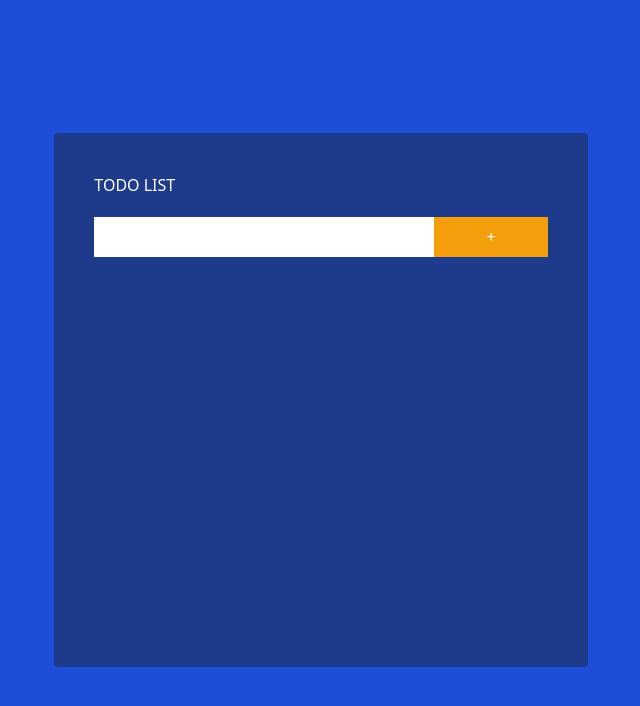
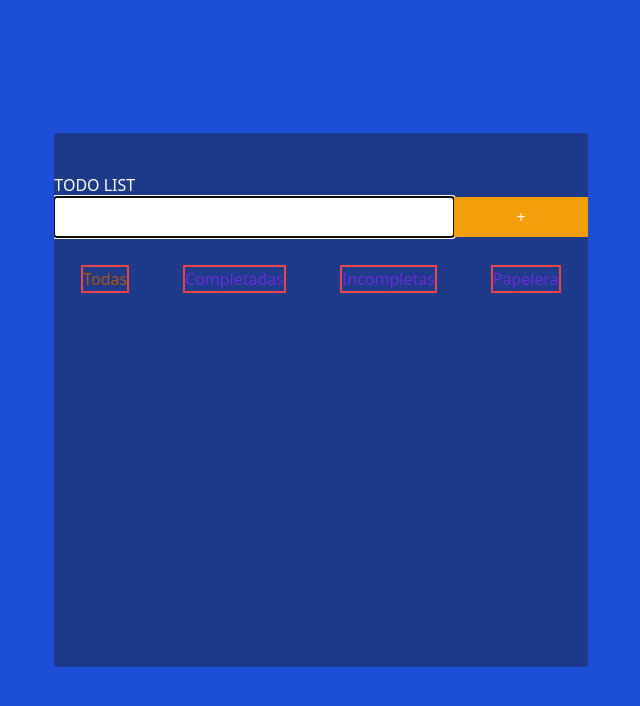
Before and after one commit to carlosAguinaga/todo-taidwind, a React (Create React App) app: page / in a window 1280 px wide. Shown: the top 706 px of the page, without its empty margins (319-959 px from the left). Built offline with nearby package versions, Linux system fonts and the light colour scheme.

Commit message:
feat: added filters

```diff
--- a/src/App.jsx
+++ b/src/App.jsx
@@ -3,64 +3,75 @@ import AddTodo from "./components/AddTodo";
 import TodoList from "./components/TodoList";
 import TodoItem from "./components/TodoItem";
 import { useEffect, useState } from "react";
-
-// const list = [
-//   {
-//     title: "Alimentar a mandarina",
-//     status: false,
-//   },
-//   {
-//     title: "Estudiar Javascript",
-//     status: true,
-//   },
-//   {
-//     title: "Preparar la comida",
-//     status: false,
-//   },
-// ];
+import FilterTask from "./components/FilterTask";
 
 function App() {
   const [todoTitle, setTodoTitle] = useState("");
-  const [todoArray, setTodoArray] = useState([]);
+  const [totalTask, setTotalTask] = useState([]);
+  const [currentFilter, setCurrentFilter] = useState("Todas");
 
-  const handleAddTodo = () => {
-    setTodoArray([...todoArray, { title: todoTitle, status: false }]);
+  const handleAddTodo = (e) => {
+    e.preventDefault();
+    setTotalTask([
+      ...totalTask,
+      { id: Date.now(), title: todoTitle, completed: false, eliminated: false },
+    ]);
+    setTodoTitle("");
   };
 
   useEffect(() => {
     if (localStorage.getItem("todoList")) {
-      setTodoArray(JSON.parse(localStorage.getItem("todoList")));
+      setTotalTask(JSON.parse(localStorage.getItem("todoList")));
     } else {
       localStorage.setItem("todoList", []);
     }
   }, []);
 
   useEffect(() => {
-    localStorage.setItem("todoList", JSON.stringify(todoArray));
-    console.log('ss');
-  }, [todoArray]);
+    localStorage.setItem("todoList", JSON.stringify(totalTask));
+  }, [totalTask]);
 
   return (
     <div className="h-screen bg-blue-700 flex justify-center items-center">
-      <div className="w-full bg-blue-900 text-white px-10 py-10 rounded md:w-5/12 h-2/3 overflow-scroll">
+      <div className="w-full bg-blue-900 text-white py-10 rounded md:w-5/12 h-2/3 overflow-scroll">
         <h2 className="text-left">TODO LIST</h2>
         <AddTodo
           setTodoTitle={setTodoTitle}
           handleAddTodo={handleAddTodo}
           todoTitle={todoTitle}
         />
+
         <TodoList>
-          {todoArray.map((item, index) => (
-            <TodoItem
-              title={item.title}
-              status={item.status}
-              key={index}
-              index={index}
-              todoArray={todoArray}
-              setTodoArray={setTodoArray}
-            />
-          ))}
+          {totalTask.map((item) => {
+            switch (currentFilter) {
+              case "Todas":
+                return !item.eliminated ? (
+                  <TodoItem item={item} key={item.id} />
+                ) : undefined;
+              case "Incompletas":
+                return !item.completed && !item.eliminated ? (
+                  <TodoItem item={item} key={item.id} />
+                ) : undefined;
+              case "Completadas":
+                return item.completed && !item.eliminated ? (
+                  <TodoItem item={item} key={item.id} />
+                ) : undefined;
+              case "Papelera":
+                return item.eliminated ? (
+                  <TodoItem item={item} key={item.id} />
+                ) : undefined;
+              default:
+                return !item.eliminated ? (
+                  <TodoItem item={item} key={item.id} />
+                ) : undefined;
+            }
+          })}
         </TodoList>
+
+        <FilterTask
+          currentFilter={currentFilter}
+          setCurrentFilter={setCurrentFilter}
+        />
       </div>
     </div>
   );
--- a/src/components/AddTodo.jsx
+++ b/src/components/AddTodo.jsx
@@ -2,17 +2,18 @@ import React from "react";
 
 const AddTodo = ({  handleAddTodo, setTodoTitle, todoTitle }) => {
   return (
-    <div className="flex w-full mt-5">
+    <form className="flex w-full">
       <input
         type="text"
         className="w-3/4 p-2 text-black"
+        autoFocus={true}
         value={todoTitle}
         onChange={(e) => setTodoTitle(e.target.value)}
       />
       <button className="bg-yellow-500 w-1/4" onClick={handleAddTodo}>
         +
       </button>
-    </div>
+    </form>
   );
 };
 
--- /dev/null
+++ b/src/components/FilterTask.jsx
@@ -0,0 +1,46 @@
+import React from "react";
+
+const FilterTask = ({ currentFilter, setCurrentFilter }) => {
+  return (
+    <div className="flex justify-around">
+      <button
+        className={`flex border-2 border-red-500 ${
+          currentFilter === "Todas" ? "text-yellow-700" : "text-purple-700"
+        }`}
+        onClick={() => currentFilter !== "Todas" && setCurrentFilter("Todas")}
+      >
+        Todas
+      </button>
+      <button
+        className={`flex border-2 border-red-500 ${
+          currentFilter === "Completadas"
+            ? "text-yellow-700"
+            : "text-purple-700"
+        }`}
+        onClick={() => currentFilter !== "Completadas" && setCurrentFilter("Completadas")}
+      >
+        Completadas
+      </button>
+      <button
+        className={`flex border-2 border-red-500 ${
+          currentFilter === "Incompletas"
+            ? "text-yellow-700"
+            : "text-purple-700"
+        }`}
+        onClick={() => currentFilter !== "Incompletas" && setCurrentFilter("Incompletas")}
+      >
+        Incompletas
+      </button>
+      <button
+        className={`flex border-2 border-red-500 ${
+          currentFilter === "Papelera" ? "text-yellow-700" : "text-purple-700"
+        }`}
+        onClick={() => currentFilter !== "Papelera" && setCurrentFilter("Papelera")}
+      >
+        Papelera
+      </button>
+    </div>
+  );
+};
+
+export default FilterTask;
--- a/src/components/TodoItem.jsx
+++ b/src/components/TodoItem.jsx
@@ -1,29 +1,29 @@
 import React from "react";
 
-const TodoItem = ({ title, status, index, setTodoArray, todoArray }) => {
-
-  const completeOrDeleteTodo = () => {
-    if (status) {
-      const updatedTodos = [...todoArray];
-      updatedTodos.splice(index, 1)
-      setTodoArray(updatedTodos);
-      console.log("Tarea terminada");
-
-    } else {
-      const updatedTodos = [...todoArray];
-      updatedTodos[index].status = true;
-      setTodoArray(updatedTodos);
-    }
-  };
-
+const TodoItem = ({ item, title, status, index, setTodoArray, todoArray }) => {
+  // const completeOrDeleteTodo = () => {
+  //   if (status) {
+  //     const updatedTodos = [...todoArray];
+  //     updatedTodos.splice(index, 1);
+  //     setTodoArray(updatedTodos);
+  //   } else {
+  //     const updatedTodos = [...todoArray];
+  //     updatedTodos[index].status = true;
+  //     setTodoArray(updatedTodos);
+  //   }
+  // };
 
   return (
-    <div className="flex justify-between item-center w-full mt-5 border-b-2 border-blue-700 py-2">
-      <p className={`${status ? "line-through" : ""}`}>{title}</p>
-      <button className={`${status ? "bg-red-500" : "bg-transparent"} py-2 px-5`} onClick={completeOrDeleteTodo}>
-        {" "}
-        {status ? "borrar" : "Completar"}{" "}
-      </button>
+    <div className="flex justify-between item-center w-full border-b border-gray-500 py-2">
+      <div className="flex items-center gap-x-4">
+        <input
+          type="checkbox"
+          name=""
+          id=""
+          onChange={() => console.log("cambio")}
+        />
+        <p className={`${item.completed ? "line-through" : ""}`}>{item.title}</p>
+      </div>
     </div>
   );
 };
--- a/src/components/TodoList.jsx
+++ b/src/components/TodoList.jsx
@@ -2,7 +2,7 @@ import React from 'react'
 
 const TodoList = ({children}) => {
     return (
-        <div>
+        <div className="mt-7 bg-indigo-900">
             {children}
         </div>
     )
```
